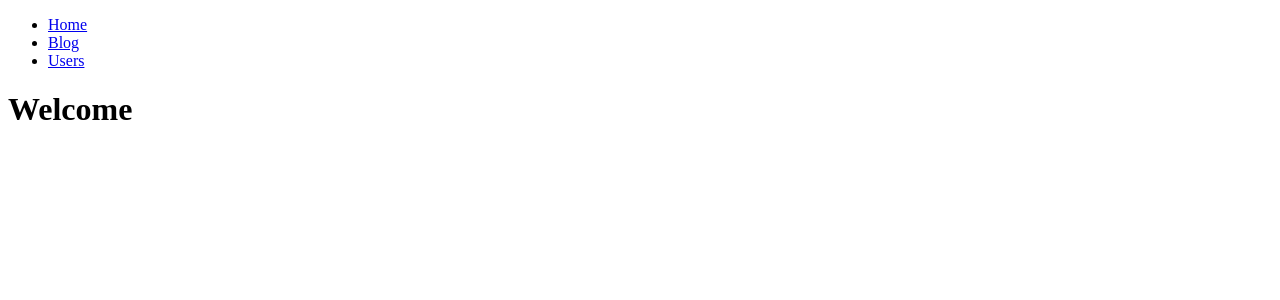
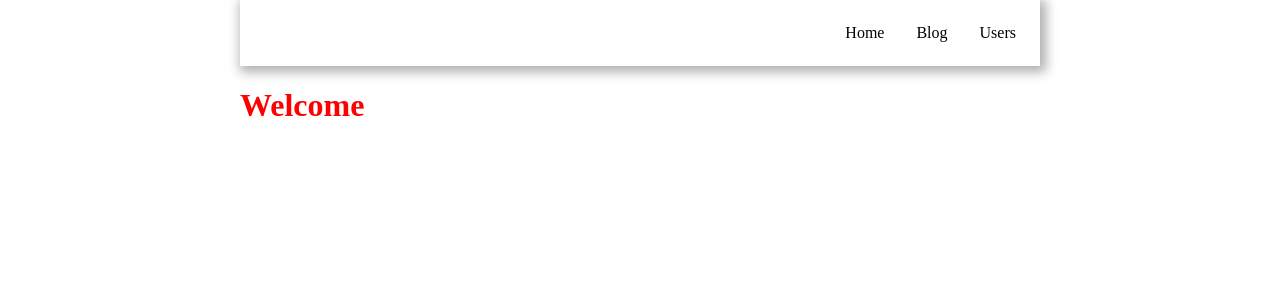
Before and after one commit to FEDYCHUNG/basic-next, a Next.js app: page / in a window 1280 px wide. Shown: the top 300 px of the page. Built offline with nearby package versions, Linux system fonts and the light colour scheme.

Commit message:
set global and home module css

```diff
--- /dev/null
+++ b/components/Header/Header.module.css
@@ -0,0 +1,14 @@
+.container {
+  padding: 8px;
+  box-shadow: 3px 3px 11px 3px rgb(0 0 0 /32%);
+}
+
+.list {
+  list-style: none;
+  display: flex;
+  justify-content: flex-end;
+}
+
+.item {
+  margin: 0px 16px;
+}
--- a/components/Header/index.tsx
+++ b/components/Header/index.tsx
@@ -1,16 +1,17 @@
 import Link from "next/link";
+import styles from "./Header.module.css";
 
 export default function Header() {
   return (
-    <header>
-      <ul>
-        <li>
+    <header className={styles.container}>
+      <ul className={styles.list}>
+        <li className={styles.item}>
           <Link href="/">Home</Link>
         </li>
-        <li>
+        <li className={styles.item}>
           <Link href="/blog">Blog</Link>
         </li>
-        <li>
+        <li className={styles.item}>
           <Link href="/users">Users</Link>
         </li>
       </ul>
--- a/pages/_app.tsx
+++ b/pages/_app.tsx
@@ -1,4 +1,4 @@
-// import '../styles/globals.css'
+import "../styles/globals.css";
 import type { AppProps } from "next/app";
 
 export default function App({ Component, pageProps }: AppProps) {
--- a/pages/index.tsx
+++ b/pages/index.tsx
@@ -4,7 +4,7 @@ export default function Home() {
   return (
     <>
       <Header />
-      <h1>Welcome</h1>
+      <h1 className="title-homepage">Welcome</h1>
     </>
   );
 }
--- a/styles/globals.css
+++ b/styles/globals.css
@@ -1,98 +1,10 @@
-:root {
-  --max-width: 1100px;
-  --border-radius: 12px;
-  --font-mono: ui-monospace, Menlo, Monaco, 'Cascadia Mono', 'Segoe UI Mono',
-    'Roboto Mono', 'Oxygen Mono', 'Ubuntu Monospace', 'Source Code Pro',
-    'Fira Mono', 'Droid Sans Mono', 'Courier New', monospace;
-
-  --foreground-rgb: 0, 0, 0;
-  --background-start-rgb: 214, 219, 220;
-  --background-end-rgb: 255, 255, 255;
-
-  --primary-glow: conic-gradient(
-    from 180deg at 50% 50%,
-    #16abff33 0deg,
-    #0885ff33 55deg,
-    #54d6ff33 120deg,
-    #0071ff33 160deg,
-    transparent 360deg
-  );
-  --secondary-glow: radial-gradient(
-    rgba(255, 255, 255, 1),
-    rgba(255, 255, 255, 0)
-  );
-
-  --tile-start-rgb: 239, 245, 249;
-  --tile-end-rgb: 228, 232, 233;
-  --tile-border: conic-gradient(
-    #00000080,
-    #00000040,
-    #00000030,
-    #00000020,
-    #00000010,
-    #00000010,
-    #00000080
-  );
-
-  --callout-rgb: 238, 240, 241;
-  --callout-border-rgb: 172, 175, 176;
-  --card-rgb: 180, 185, 188;
-  --card-border-rgb: 131, 134, 135;
-}
-
-@media (prefers-color-scheme: dark) {
-  :root {
-    --foreground-rgb: 255, 255, 255;
-    --background-start-rgb: 0, 0, 0;
-    --background-end-rgb: 0, 0, 0;
-
-    --primary-glow: radial-gradient(rgba(1, 65, 255, 0.4), rgba(1, 65, 255, 0));
-    --secondary-glow: linear-gradient(
-      to bottom right,
-      rgba(1, 65, 255, 0),
-      rgba(1, 65, 255, 0),
-      rgba(1, 65, 255, 0.3)
-    );
-
-    --tile-start-rgb: 2, 13, 46;
-    --tile-end-rgb: 2, 5, 19;
-    --tile-border: conic-gradient(
-      #ffffff80,
-      #ffffff40,
-      #ffffff30,
-      #ffffff20,
-      #ffffff10,
-      #ffffff10,
-      #ffffff80
-    );
-
-    --callout-rgb: 20, 20, 20;
-    --callout-border-rgb: 108, 108, 108;
-    --card-rgb: 100, 100, 100;
-    --card-border-rgb: 200, 200, 200;
-  }
-}
-
-* {
-  box-sizing: border-box;
+html,
+body {
   padding: 0;
   margin: 0;
-}
-
-html,
-body {
-  max-width: 100vw;
-  overflow-x: hidden;
-}
-
-body {
-  color: rgb(var(--foreground-rgb));
-  background: linear-gradient(
-      to bottom,
-      transparent,
-      rgb(var(--background-end-rgb))
-    )
-    rgb(var(--background-start-rgb));
+  font-family: "Times New Roman", Times, serif;
+  max-width: 800px;
+  margin: auto;
 }
 
 a {
@@ -100,8 +12,10 @@ a {
   text-decoration: none;
 }
 
-@media (prefers-color-scheme: dark) {
-  html {
-    color-scheme: dark;
-  }
+* {
+  box-sizing: border-box;
 }
+
+.title-homepage {
+  color: red;
+}
```
Also changed, not shown: styles/Home.module.css (+5 -17 lines).
